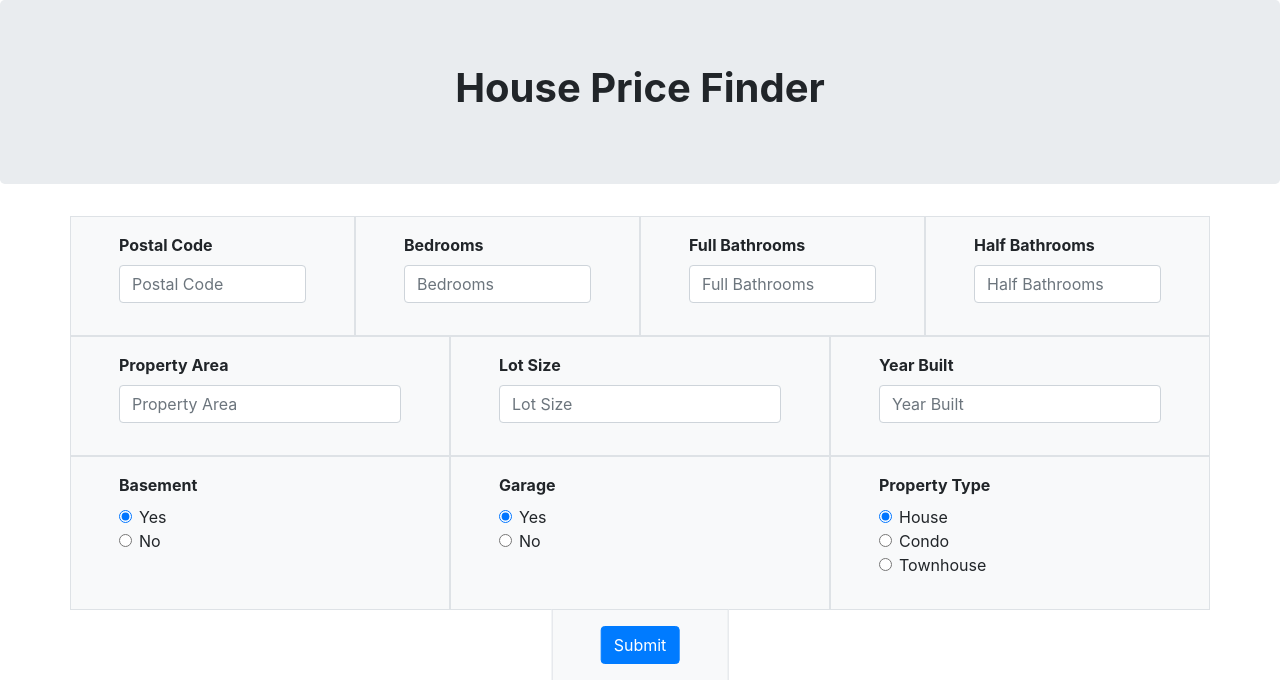
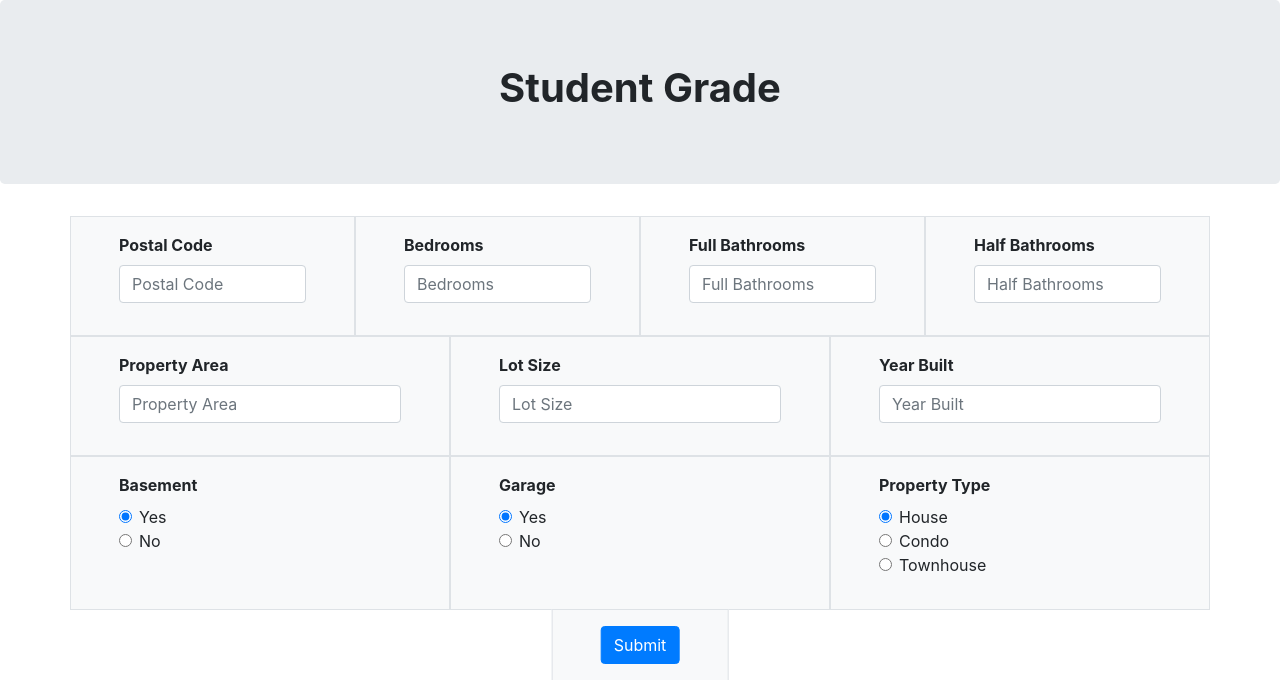
Before and after one commit to sushant822/sutdent_grade, a Flask app: page / in a window 1280 px wide. Shown: the top 680 px of the page. Run offline with Flask 2, Linux system fonts and the light colour scheme; some libraries are stand-ins or nearby versions.

Commit message:
Update index.html

```diff
--- a/templates/index.html
+++ b/templates/index.html
@@ -23,7 +23,7 @@
 
 <body>
     <div class="jumbotron">
-        <h1 class="text-center"><strong>House Price Finder</strong></h1>
+        <h1 class="text-center"><strong>Student Grade</strong></h1>
 
 </div>
   <div class="container-fluid">
```
